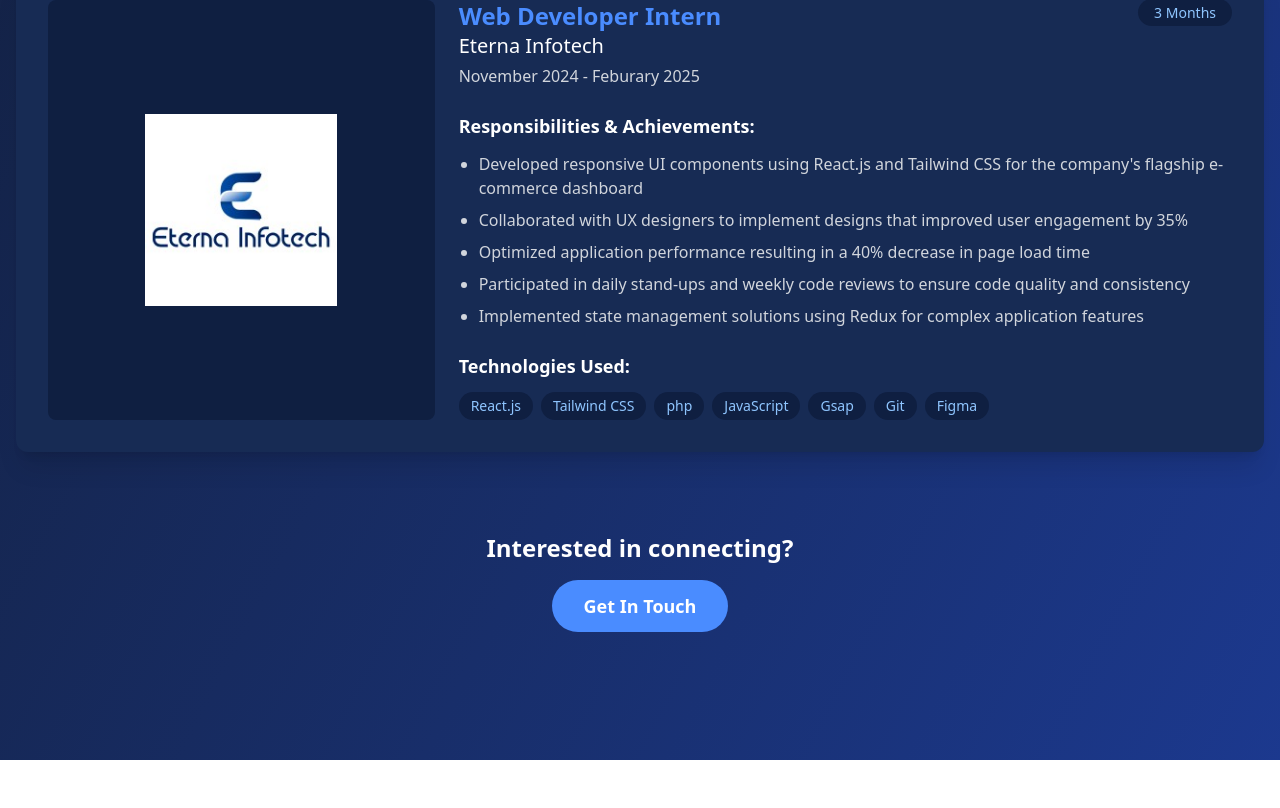
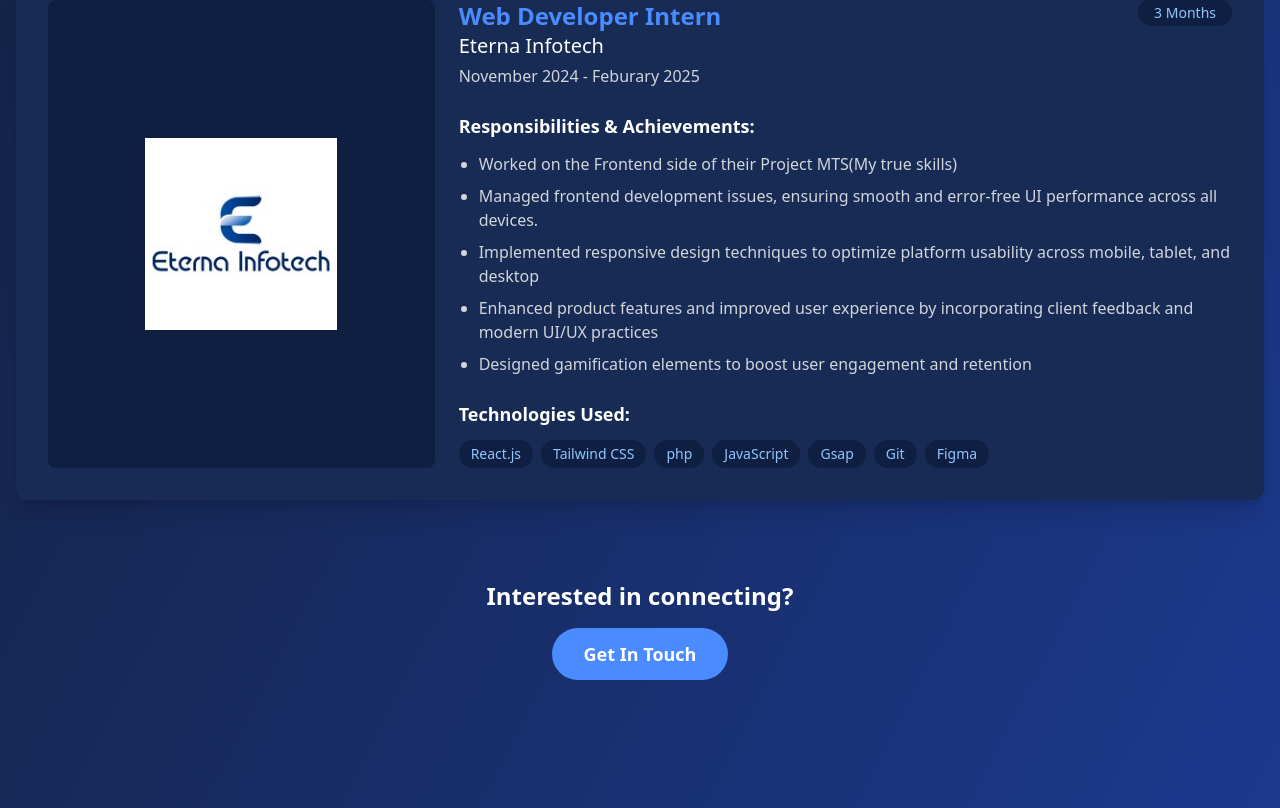
Before and after one commit to priyanshi0609/Portfolio, a React (Vite) app: page /education in a window 1280 px wide. Shown: the part 1672-2480 px from the top of the page. Before the commit the page ends 2432 px from the top, so only its background shows below. Built offline with nearby package versions, Linux system fonts and the light colour scheme.

Commit message:
style:fixed the education page

```diff
--- a/src/components/Education.jsx
+++ b/src/components/Education.jsx
@@ -206,11 +206,11 @@ const EducationPage = () => {
                     <div className="mt-6">
                       <h4 className="text-lg font-semibold mb-3">Responsibilities & Achievements:</h4>
                       <ul className="list-disc pl-5 text-gray-300 space-y-2">
-                        <li>Developed responsive UI components using React.js and Tailwind CSS for the company's flagship e-commerce dashboard</li>
-                        <li>Collaborated with UX designers to implement designs that improved user engagement by 35%</li>
-                        <li>Optimized application performance resulting in a 40% decrease in page load time</li>
-                        <li>Participated in daily stand-ups and weekly code reviews to ensure code quality and consistency</li>
-                        <li>Implemented state management solutions using Redux for complex application features</li>
+                        <li>Worked on the Frontend side of their Project MTS(My true skills)</li>
+                        <li>Managed frontend development issues, ensuring smooth and error-free UI performance across all devices.</li>
+                        <li>Implemented responsive design techniques to optimize platform usability across mobile, tablet, and desktop</li>
+                        <li>Enhanced product features and improved user experience by incorporating client feedback and modern UI/UX practices</li>
+                        <li>Designed gamification elements to boost user engagement and retention</li>
                       </ul>
                     </div>
 
```
